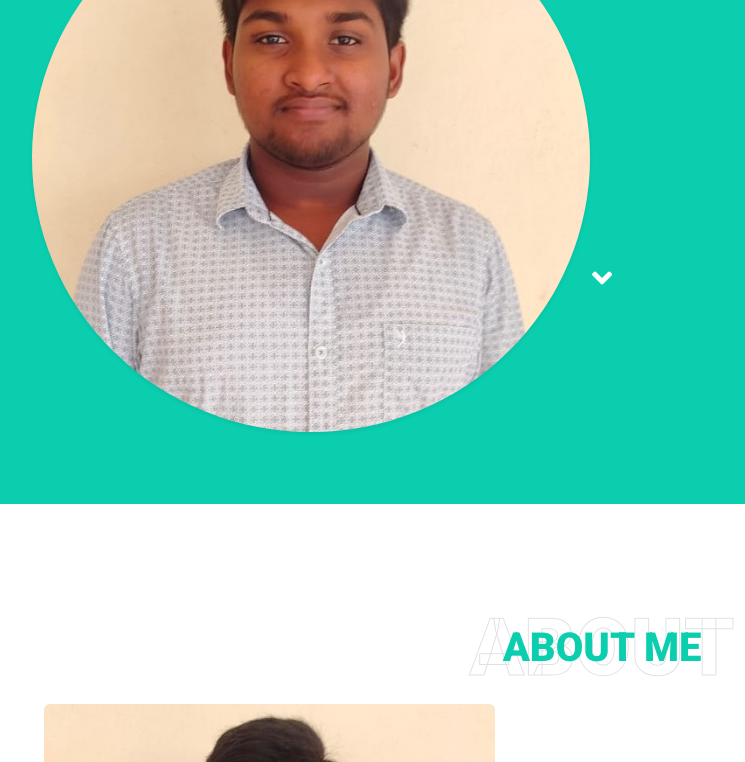
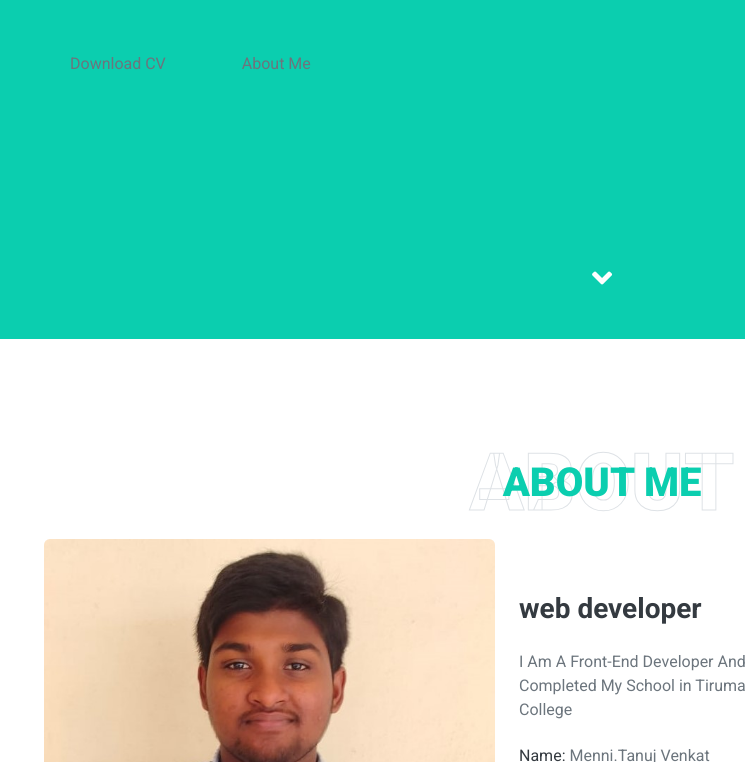
Before and after one commit to 20a31a05h8/project, a plain HTML site: page index.html in a window 1280 px wide. Shown: the part 461-1223 px from the top of the page, without its empty margins (38-783 px from the left). Drawn offline with nearby package versions, Linux system fonts and the light colour scheme; files that its build step writes are made by us from their sources; files whose address does not match are found by name.

Commit message:
Update index.html

```diff
--- a/index.html
+++ b/index.html
@@ -69,9 +69,6 @@
 
                         <a href="" class="btn btn-blue d-none d-sm-block">About Me </a>
                     </div>
-                </div>
-                <div class="col-lg-6 px-8 pl-lg-0 pb-5 pb-lg-4 about-img">
-                    <img class="home img-fluid w-100 rounded-circle shadow-sm" src="tanuj.jpg" alt="">
                 </div>
             </div>
         </div>
```
